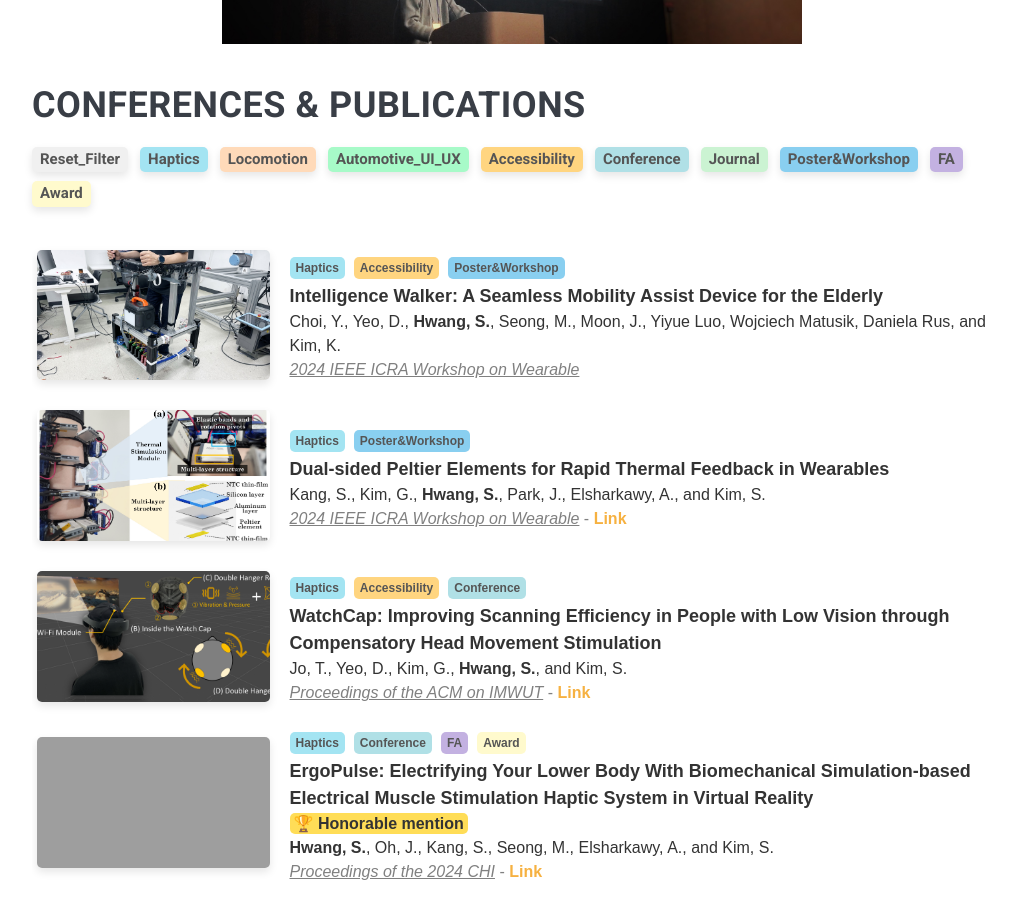
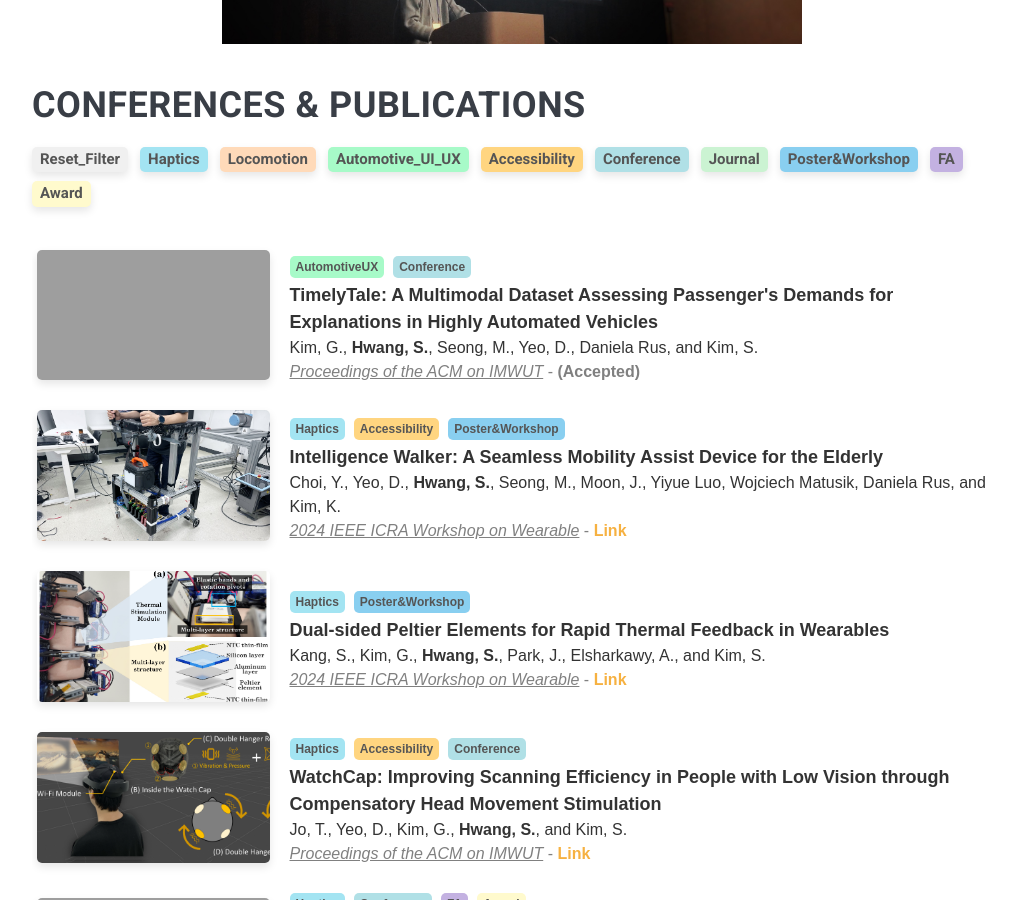
Before and after one commit to anoldhsh/anoldhsh.github.io, a Jekyll site: the page built from _pages/2PUBLICATIONS.md, in a window 1280 px wide and 900 px high, scrolled down 497 px. Shown: the whole window, without its empty margins (128-1144 px from the left). Built offline with Jekyll 4.4.1, drawn with Linux system fonts in a browser that asks for light colours; nearby versions of some CDN libraries; grey boxes are pictures that could not be loaded.

Commit message:
Add TimelyTale

```diff
--- a/_pages/2PUBLICATIONS.md
+++ b/_pages/2PUBLICATIONS.md
@@ -202,14 +202,28 @@ image: Publications_0731.jpg
 
 </div>
 
+<div class="publication-container" data-tags="AutomotiveUX Conference">
+  <div class="publication-image">
+    <img src="/images/TimelyTale.png" alt="Research Image">
+  </div>
+  <div class="publication-text">
+    <font size="4"><b>TimelyTale: A Multimodal Dataset Assessing Passenger's Demands for Explanations in Highly Automated Vehicles </b></font>
+    <br>
+    <font size="3" style="color:dark_gray;">Kim, G., <strong>Hwang, S.</strong>, Seong, M., Yeo, D., Daniela Rus, and Kim, S.</font><br>
+    <font size="3" style="color:gray;"><u><i>Proceedings of the ACM on IMWUT</i></u> - <strong>(Accepted)</strong></font>
+  </div>
+</div>
+
 <div class="publication-container" data-tags="Haptics Accessibility Poster&Workshop">
   <div class="publication-image">
     <img src="/images/HapticWalker.jpeg" alt="Research Image">
   </div>
   <div class="publication-text">
-    <font size="4"><b>Intelligence Walker: A Seamless Mobility Assist Device for the Elderly</b></font><br>
-    <font size="3" style="color:dark_gray;">Choi, Y., Yeo, D., <strong>Hwang, S.</strong>, Seong, M., Moon, J., Yiyue Luo, Wojciech Matusik, Daniela Rus, and Kim, K.</font><br>
-    <font size="3" style="color:gray;"><u><i>2024 IEEE ICRA Workshop on Wearable</i></u></font>
+    <font size="4"><b>Intelligence Walker: A Seamless Mobility Assist Device for the Elderly</b></font>
+    <br>
+    <font size="3" style="color:dark_gray;">Choi, Y., Yeo, D., <strong>Hwang, S.</strong>, Seong, M.,
+      Moon, J., Yiyue Luo, Wojciech Matusik, Daniela Rus, and Kim, K.</font><br>
+    <font size="3" style="color:gray;"><u><i>2024 IEEE ICRA Workshop on Wearable</i></u> - <a href="https://sites.google.com/view/icra-2024-wearable-workshop/proceedings"><strong>Link</strong></a></font>
   </div>
 </div>
 
```
Also changed, not shown: index.html (+14 -1 lines), 1 other file.
